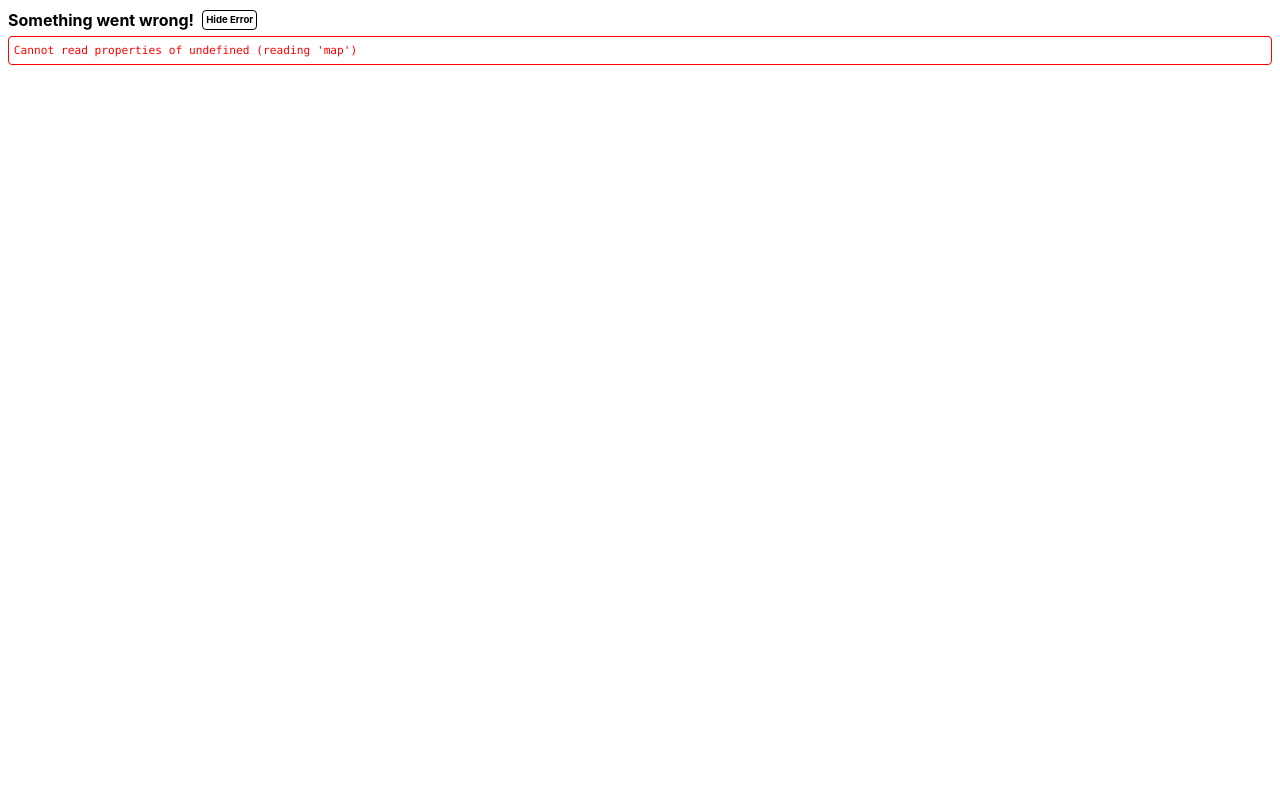
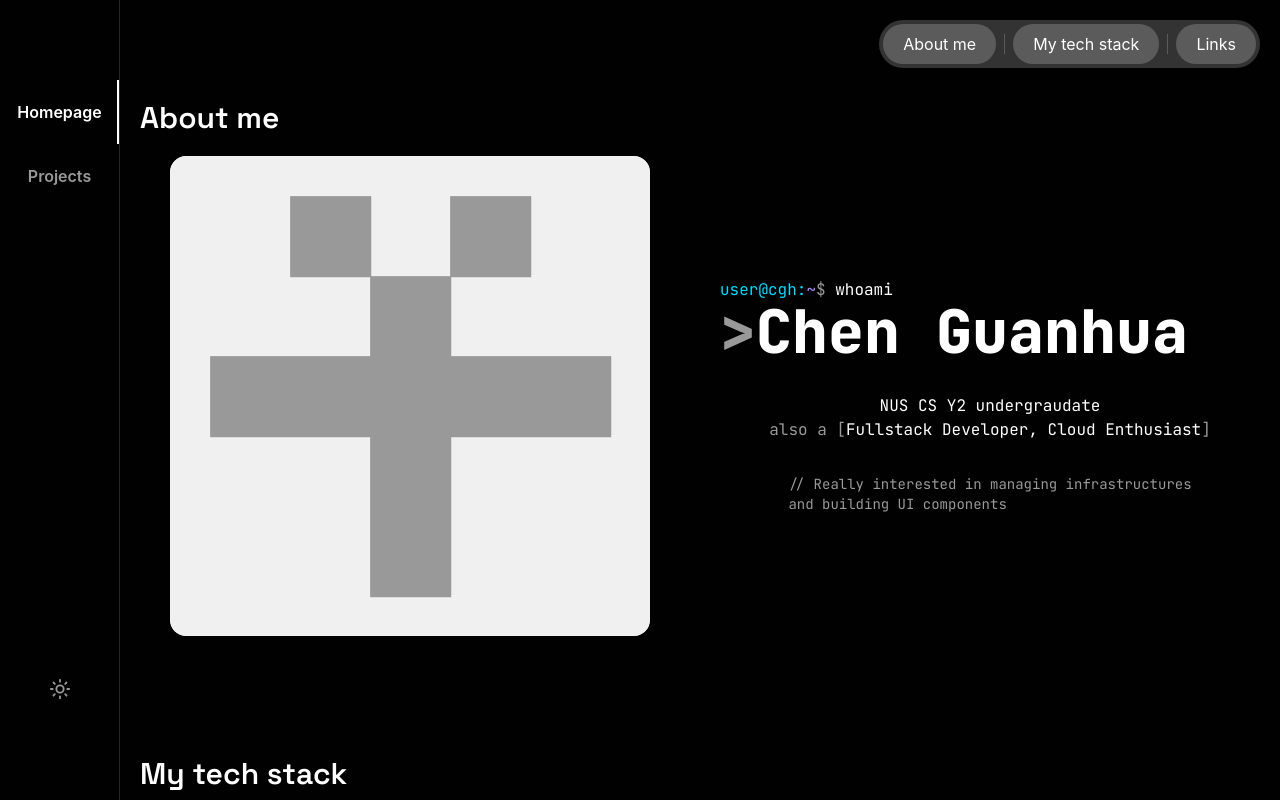
Before and after one commit to e-hua/chenguanhua.com, a React (Vite) app: page / in a window 1280 px wide. Built offline with nearby package versions, Linux system fonts and the light colour scheme.

Commit message:
feat(ui): Pass in content data as props of TopBar component in root route

```diff
--- a/src/App.tsx
+++ b/src/App.tsx
@@ -26,7 +26,10 @@ function App() {
      So it gets to be at the top of the stacking context
      */}
       <div className="fixed top-5 right-5">
-        <TopBar visibleSectionIds={visibleSectionIds} />
+        <TopBar
+          visibleSectionIds={visibleSectionIds}
+          contentData={TOPBAR_CONTENT_DATA}
+        />
       </div>
     </div>
   )
```
